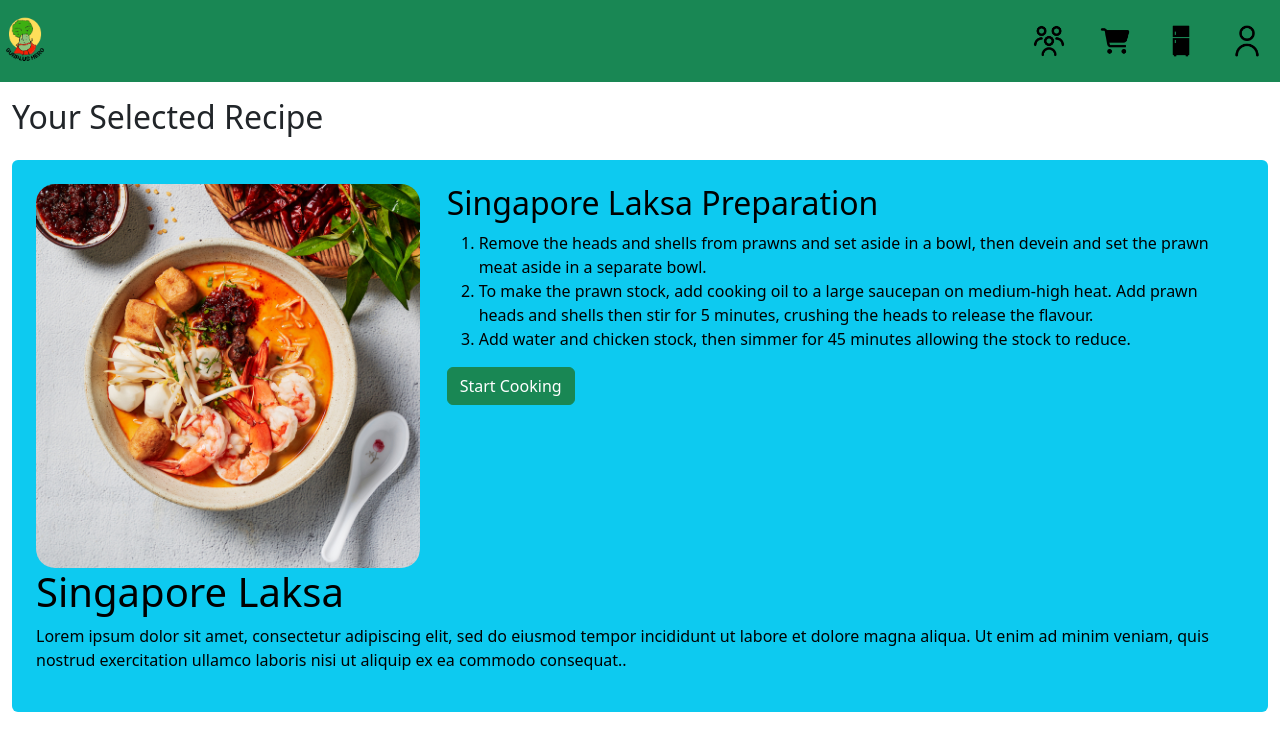
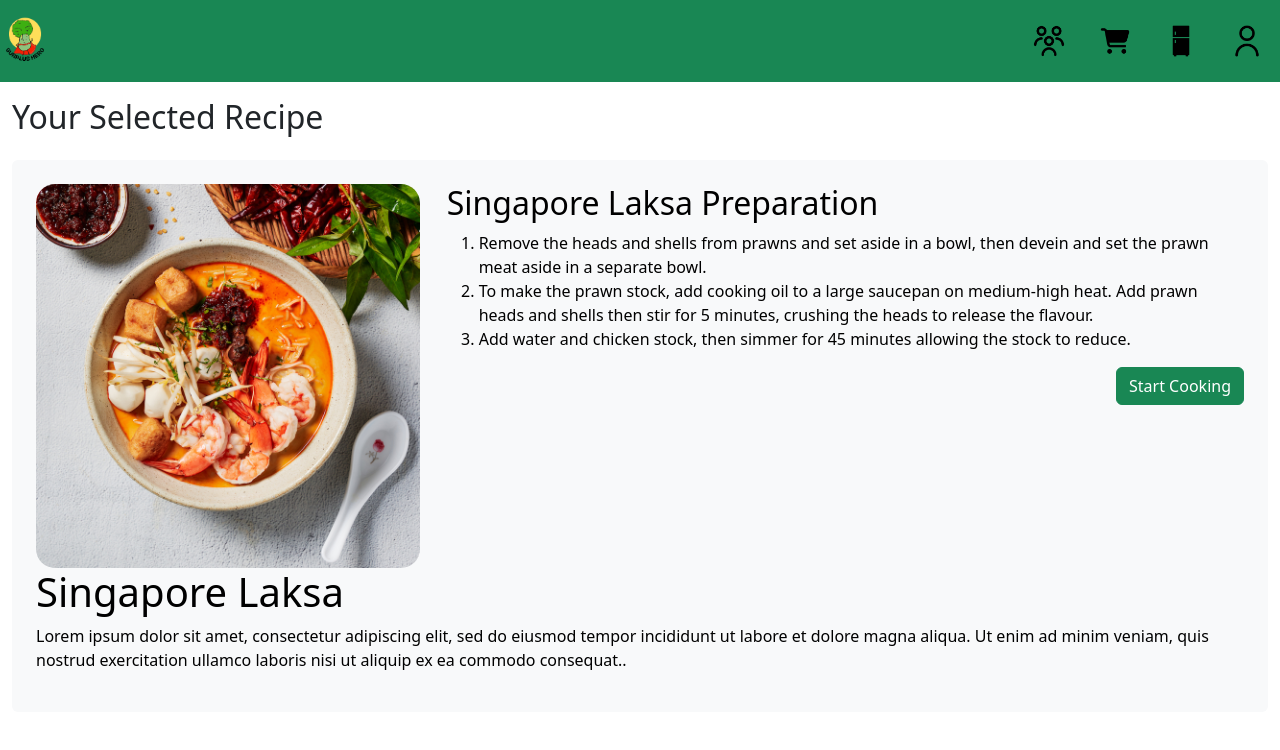
Before and after one commit to robinsjules/WAD2-Project, a Vue app in the folder SuperplusHero/: page /readrecipe in a window 1280 px wide. Shown: the top 750 px of the page. Built offline with nearby package versions, Linux system fonts and the light colour scheme.

Commit message:
button align right

```diff
--- a/SuperplusHero/src/views/Home.vue
+++ b/SuperplusHero/src/views/Home.vue
@@ -33,7 +33,7 @@ button.carousel-control-next {
 .card button {
     /* border: none; */
     outline: 0;
-    padding: 12px;
+    /* padding: 12px; */
     /* color: white; */
     /* background-color: #000000; */
     text-align: center;
--- a/SuperplusHero/src/views/readRecipe.vue
+++ b/SuperplusHero/src/views/readRecipe.vue
@@ -1,14 +1,12 @@
-
 <template>
     <div class="container-fluid mt-3">
         <h2>Your Selected Recipe</h2>
-  <div class="mt-4 p-4 bg-info text-black rounded">
+        <div class="mt-4 p-4 bg-light text-black rounded">
             <div class="row">
                 <div class="col-md-4">
                     <div>
-                    <img src="./images/recipes/laksa.jpg"  style="width: 30vw; height: auto; border-radius: 5%;" alt="...">
+                        <img src="./images/recipes/laksa.jpg" style="width: 30vw; height: auto; border-radius: 5%;" alt="...">
                     </div>
-
                 </div>
 
                 <div class="col-md-8">
@@ -18,15 +16,17 @@
                         <li>To make the prawn stock, add cooking oil to a large saucepan on medium-high heat. Add prawn heads and shells then stir for 5 minutes, crushing the heads to release the flavour.</li>
                         <li>Add water and chicken stock, then simmer for 45 minutes allowing the stock to reduce.</li>
                     </ol>
-                    <div id="tset">
+
+                    <div style="text-align: right;"> <!-- Custom inline style to align the button to the right -->
                         <button class="btn btn-success">Start Cooking</button>
                     </div>
-
                 </div>
             </div>
             <!-- BS card: End -->
             <h1>Singapore Laksa</h1>
-    <p>Lorem ipsum dolor sit amet, consectetur adipiscing elit, sed do eiusmod tempor incididunt ut labore et dolore magna aliqua. Ut enim ad minim veniam, quis nostrud exercitation ullamco laboris nisi ut aliquip ex ea commodo consequat..</p>
+            <p>
+                Lorem ipsum dolor sit amet, consectetur adipiscing elit, sed do eiusmod tempor incididunt ut labore et dolore magna aliqua. Ut enim ad minim veniam, quis nostrud exercitation ullamco laboris nisi ut aliquip ex ea commodo consequat..
+            </p>
         </div>
     </div>
 </template>
```
Lines whose indentation alone changed are shown as unchanged.
